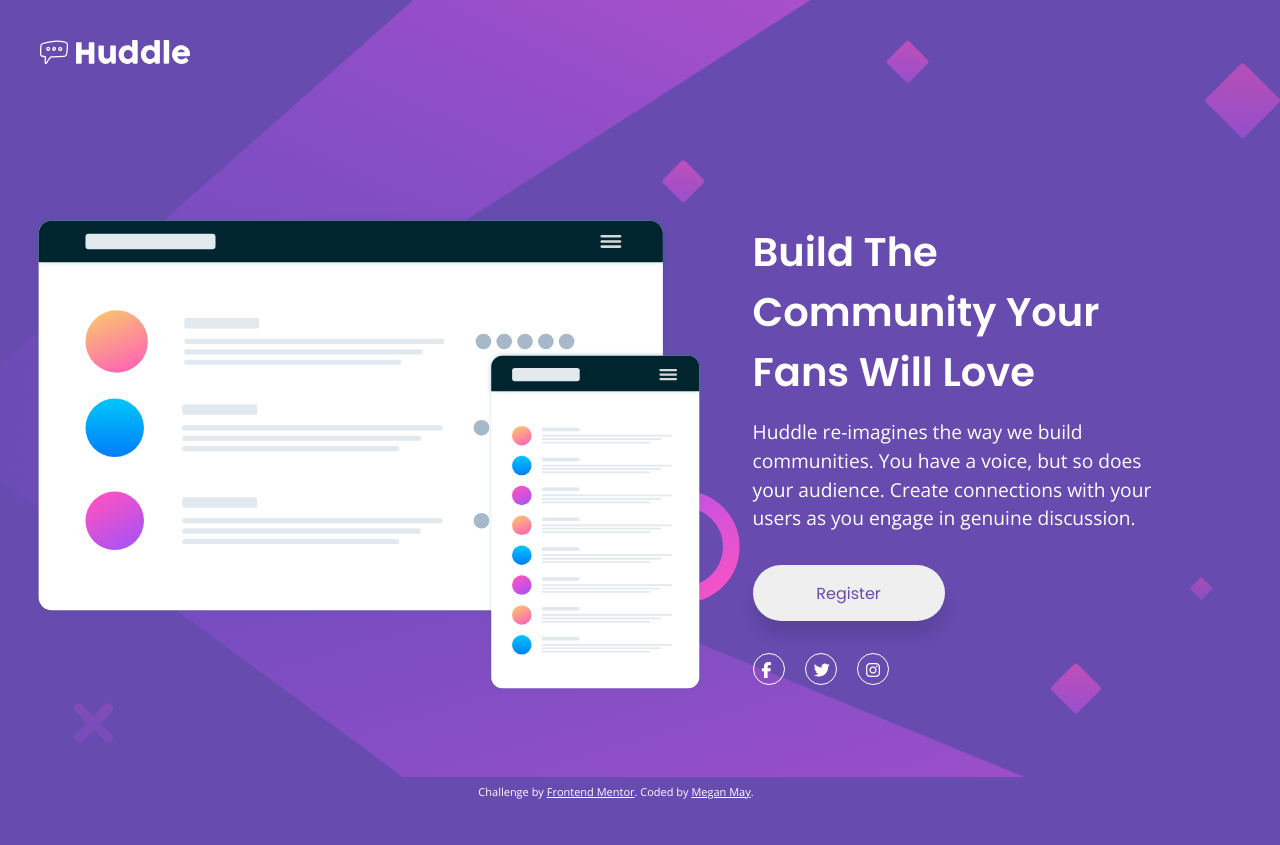
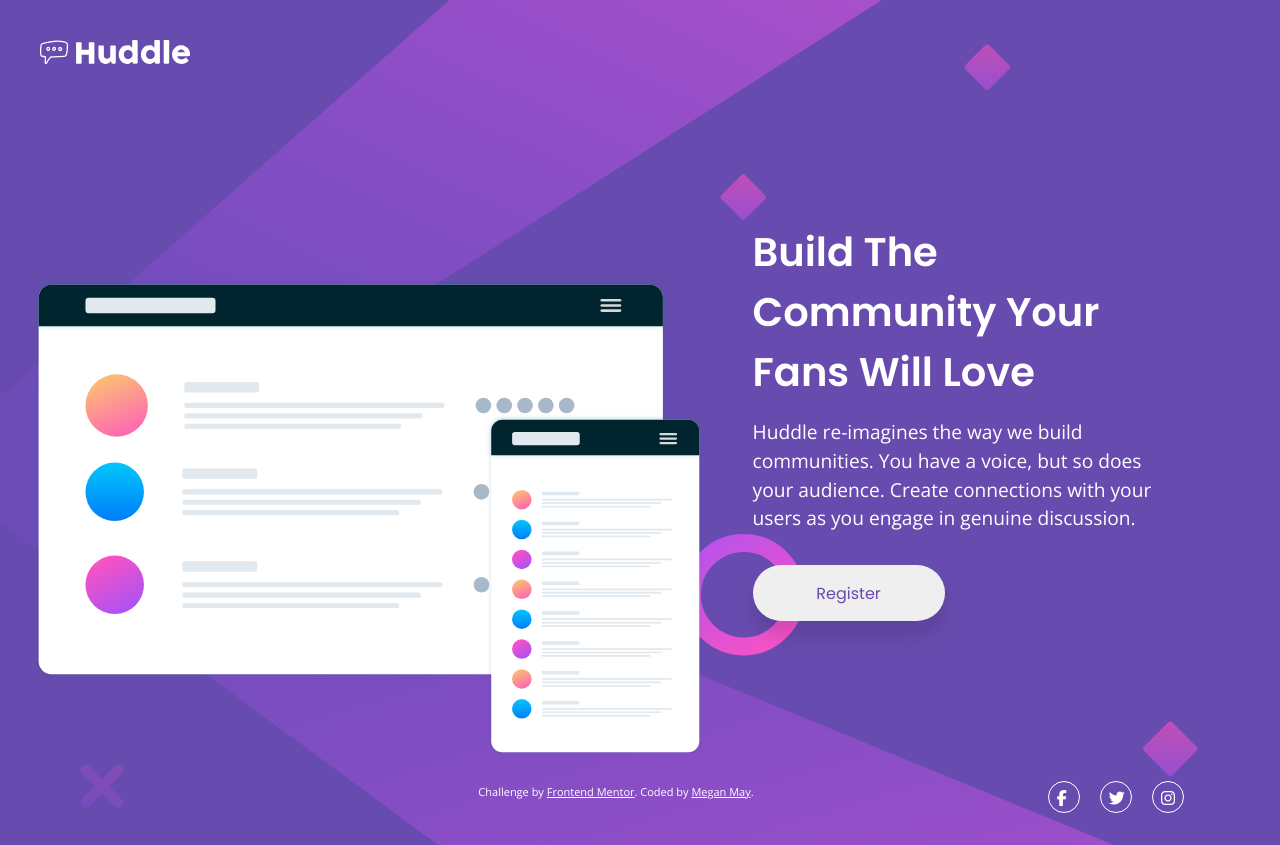
Before and after one commit to mooogz/huddle-landing-page-with-single-introductory-section-master, a plain HTML site: page index.html in a window 1280 px wide. Before the commit the page ends 800 px from the top, so only its background shows below. Drawn offline with nearby package versions, Linux system fonts and the light colour scheme.

Commit message:
Fixed social link container on desktop view

```diff
--- a/styles.css
+++ b/styles.css
@@ -162,6 +162,10 @@ footer {
         width: 12rem;
     }
 
+    .social-container {
+        align-self: flex-end;
+        padding: 10rem 0 0 0
+    }
     footer {
         visibility: visible;
         position: absolute;
```
Also changed, not shown: images/FM Huddle Landing Desktop.png, 1 other file.
